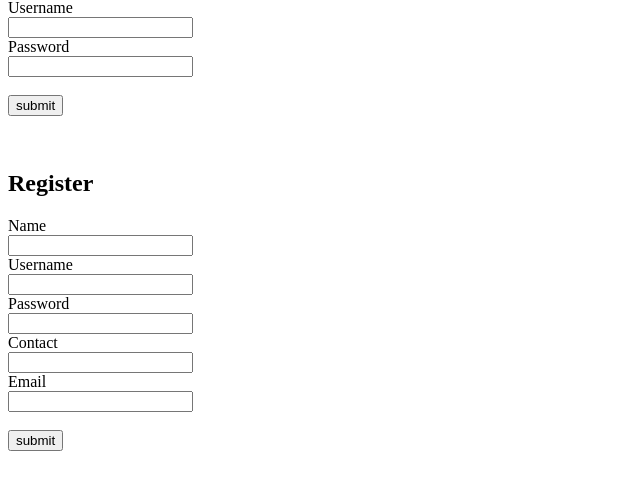
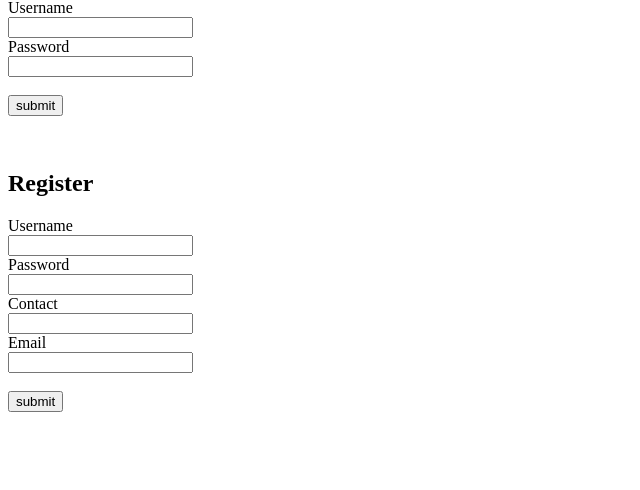
Before and after one commit to jrymk/petcareplus, a Flask app: page /login in a window 1280 px wide. Shown: the part 114-604 px from the top of the page, without its empty margins (0-640 px from the left). Run offline with Flask 3, Linux system fonts and the light colour scheme; parts of the project's set-up code (start-up, migrations or seed data) failed here and were passed over.

Commit message:
minor bugfixes

```diff
--- a/backend/doctor_schedule.py
+++ b/backend/doctor_schedule.py
@@ -67,7 +67,7 @@ def get_doctor_schedule():
                         tableHTML += f"<span style='font-weight: 900; font-size: 1.2em;'>{appointment[1].strftime('%H:%M')}</span>"
                         tableHTML += f"<span style='font-size: 0.8em; float: right'>{appointment[9]}</span>" # branch name
                         tableHTML += f"<br>{appointment[2]}<br>{appointment[3] if appointment[3] is not None else 'Contact N/A'}<br>" # username, contact
-                        tableHTML += f"<span title={appointment[7]}>{appointment[6]}</span> <span style='color: #888888'>{
+                        tableHTML += f"""<span title={appointment[7]}>{appointment[6]}</span> <span style='color: #888888'>{
                             (str(appointment[8] // 60) + "小時") if (appointment[8] // 60) != 0 else ""
                             + (str(appointment[8] % 60) + "分鐘") if (appointment[8] % 60) != 0 else ""}</span>"""
                         tableHTML += f"<br><a href='/doctor-appointment?appointment_id={appointment[0]}'>Enter</a></td>"
--- a/backend/login.py
+++ b/backend/login.py
@@ -53,7 +53,6 @@ def submit_login():
 @login.post('/submit_register')
 def submit_register():
     # Get data from frontend
-    name = "'" + request.json['name'] + "'"
     username = "'" + request.json['username'] + "'"
     password = "'" + request.json['password'] + "'"
     contact = "'" + request.json['contact'] + "'"
--- a/frontend/static/client-bills.js
+++ b/frontend/static/client-bills.js
@@ -6,6 +6,11 @@ billIdSelect?.addEventListener("change", getBillDetails);
 
 
 function generateBillIdOptions(){
+    billIdSelect.innerHTML = `
+        <option disabled selected value> -- select bill ID -- </option>
+    `  // empty options
+    document.getElementById("bill-details-table").innerHTML = ``  // empty table
+
     fetch('/get_bill_with_status', {
         method: 'POST',
         headers: {
--- a/frontend/static/login.js
+++ b/frontend/static/login.js
@@ -29,7 +29,6 @@ function submitLogin() {
 
 
 function submitRegister() {
-    const name = document.getElementById('r-name').value;
     const username = document.getElementById('r-username').value;
     const password = document.getElementById('r-password').value;
     const contact = document.getElementById('r-contact').value;
@@ -41,7 +40,6 @@ function submitRegister() {
             'Content-Type': 'application/json',
         },
         body: JSON.stringify({
-            name: name,
             username: username,
             password: password,
             contact: contact,
--- a/frontend/templates/login.html
+++ b/frontend/templates/login.html
@@ -19,8 +19,6 @@
     <br>
     <h2>Register</h2>
     <form action="javascript: submitRegister();">
-        <label for="r-name">Name</label><br>
-        <input type="text" id="r-name" name="r-name" required><br>
         <label for="r-username">Username</label><br>
         <input type="text" id="r-username" name="r-username" required><br>
         <label for="r-password">Password</label><br>
```
Also changed, not shown: frontend/static/client-appointment-make.js (+9 -1 lines), 1 other file.
